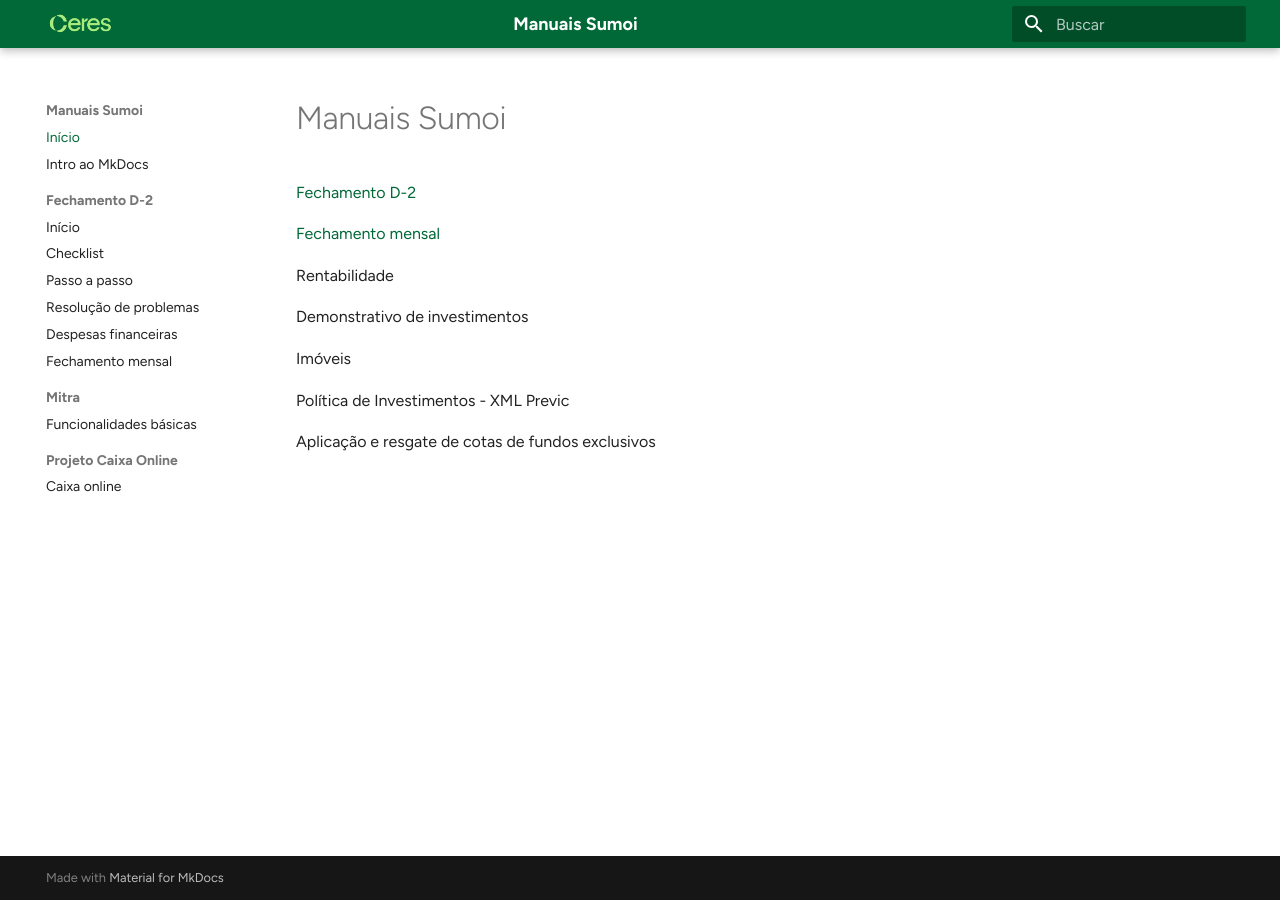
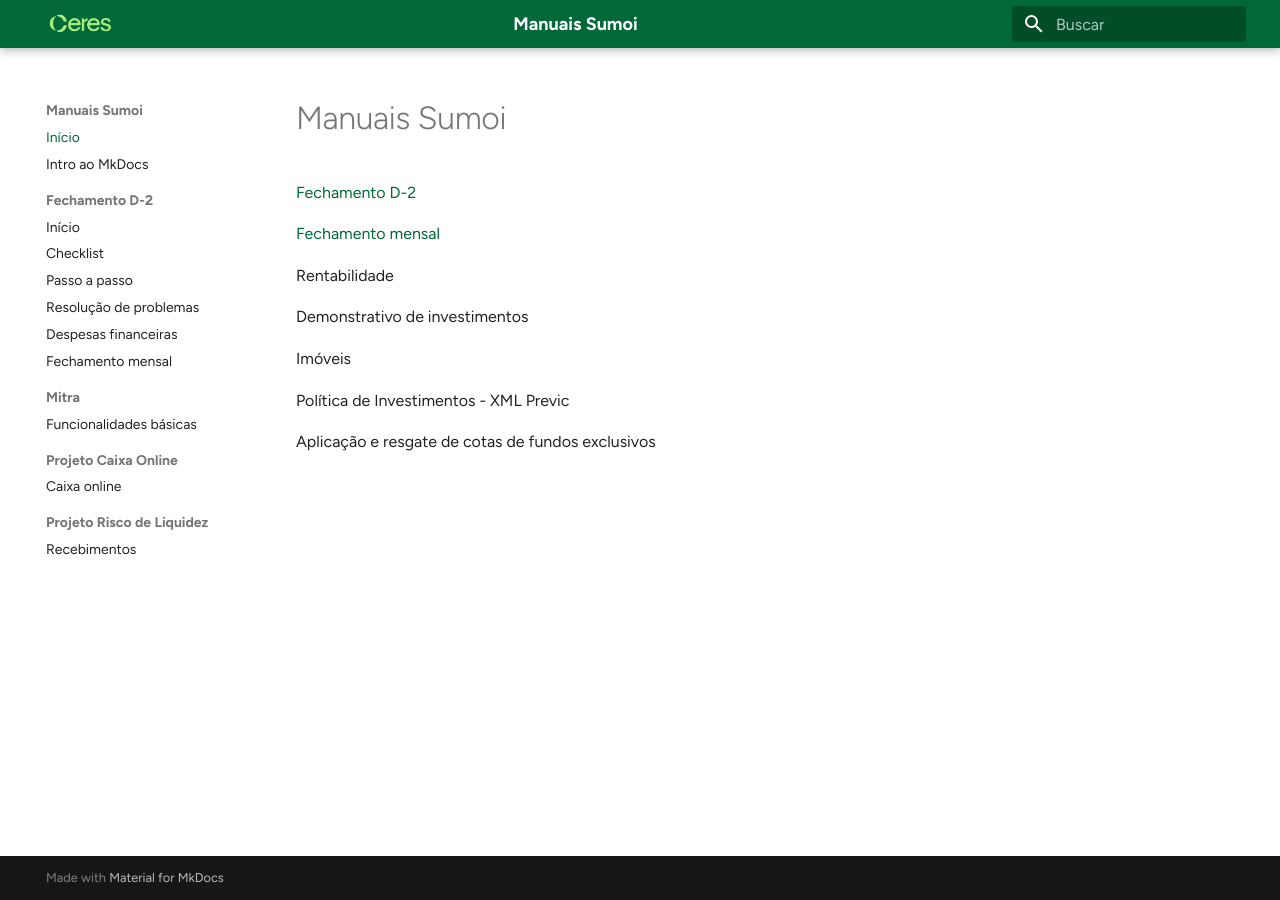
Before and after one commit to karinzitas/manuais, an MkDocs documentation site: the page built from docs/index.md, in a window 1280 px wide. Built offline with MkDocs 1.6.1 and Material for MkDocs 9.7.7, drawn with Linux system fonts in a browser that asks for light colours.

Commit message:
Update mkdocs.yml

```diff
--- a/mkdocs.yml
+++ b/mkdocs.yml
@@ -32,3 +32,5 @@ nav:
     - Funcionalidades básicas: mitra/funcionalidades.md
   - Projeto Caixa Online:
     - Caixa online: proj_caixa/caixa_online.md
+  - Projeto Risco de Liquidez:
+    - Recebimentos: risco_liquidez/recebimentos.md
```
